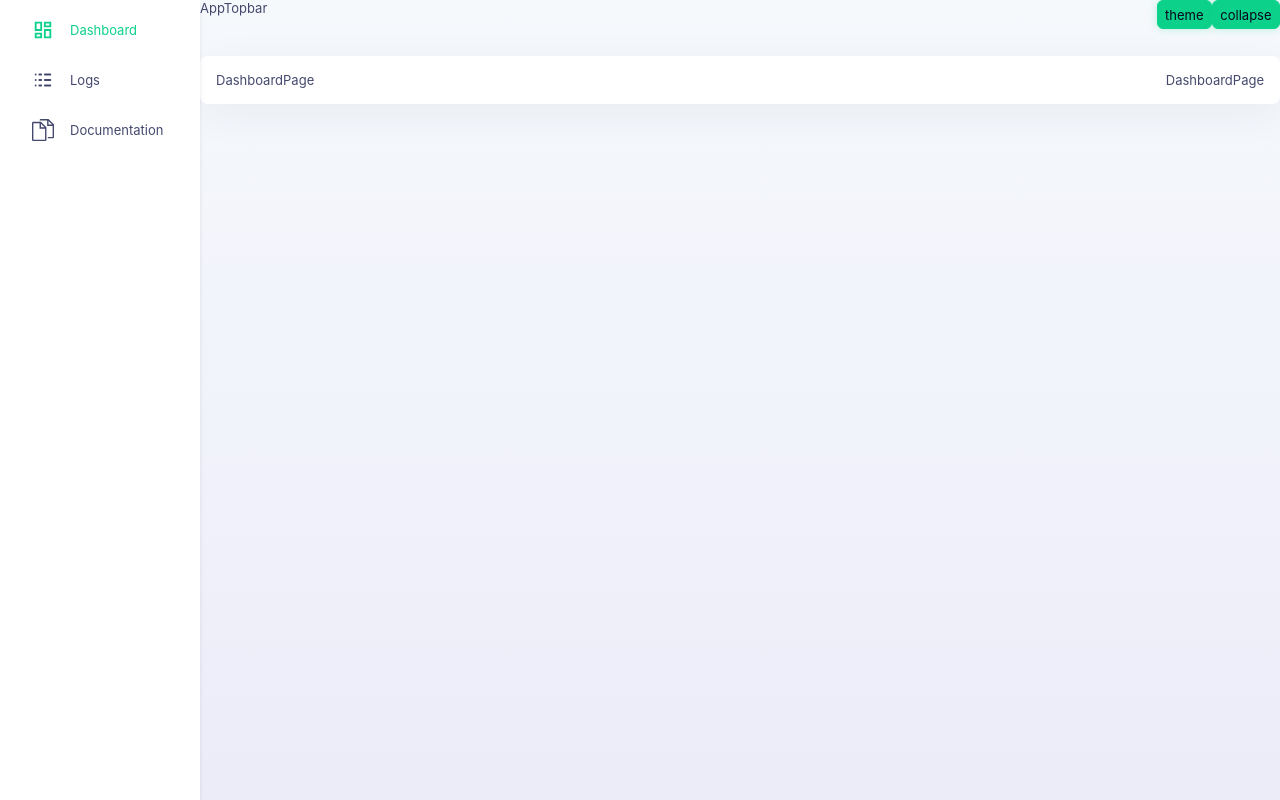
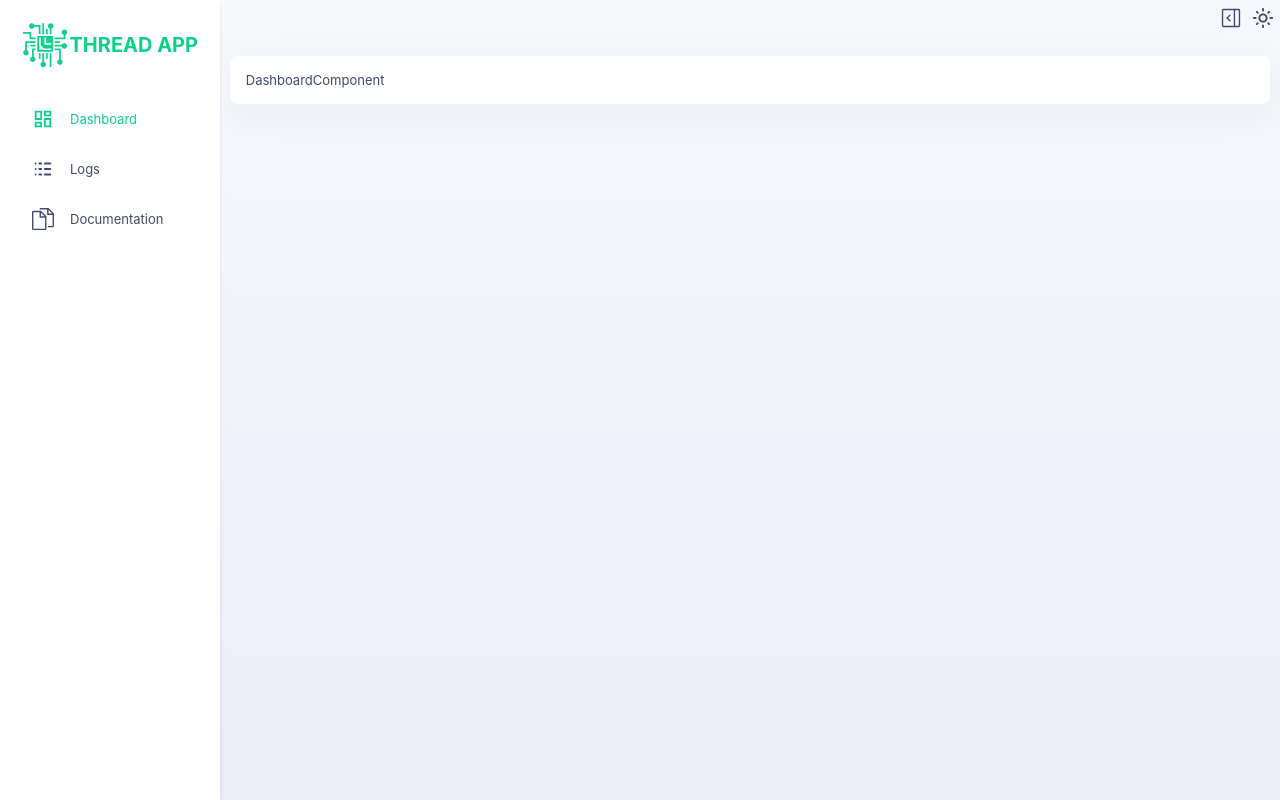
Before and after one commit to numankaf/thread-api-case-study, a React (Vite) app in the folder threadclient/: page /dashboard in a window 1280 px wide. Built offline with nearby package versions, Linux system fonts and the light colour scheme.

Commit message:
refactor: layout adjusted

```diff
--- /dev/null
+++ b/threadclient/src/components/DashboardComponent.tsx
@@ -0,0 +1,5 @@
+const DashboardComponent = () => {
+  return <div>DashboardComponent</div>;
+};
+
+export default DashboardComponent;
--- a/threadclient/src/layout/AppLayout.tsx
+++ b/threadclient/src/layout/AppLayout.tsx
@@ -8,7 +8,7 @@ const AppLayout = () => {
       <AppSidebar></AppSidebar>
       <main className="surface-ground w-full">
         <AppTopbar></AppTopbar>
-        <div className="mt-5">
+        <div className="mt-5 ml-3 mr-3">
           <Outlet></Outlet>
         </div>
       </main>
--- a/threadclient/src/layout/AppSidebar.tsx
+++ b/threadclient/src/layout/AppSidebar.tsx
@@ -1,3 +1,4 @@
+import { GiProcessor } from 'react-icons/gi';
 import { MdOutlineDashboard } from 'react-icons/md';
 import { SlDocs } from 'react-icons/sl';
 import { TbLogs } from 'react-icons/tb';
@@ -13,7 +14,7 @@ const AppSidebar = () => {
       className="shadow-md"
       collapsed={sidebarCollapsed}
       collapsedWidth="80px"
-      width="200px"
+      width="220px"
       backgroundColor="var(--surface-card)"
       rootStyles={{
         height: '100vh',
@@ -21,6 +22,12 @@ const AppSidebar = () => {
         border: '0',
       }}
     >
+      <div className="flex items-center text-primary p-6 w-[220px]">
+        <GiProcessor size={50} />
+        {!sidebarCollapsed && (
+          <span className="font-bold text-[20px]">THREAD APP</span>
+        )}
+      </div>
       <Menu
         rootStyles={{
           padding: '5px',
--- a/threadclient/src/layout/AppTopbar.tsx
+++ b/threadclient/src/layout/AppTopbar.tsx
@@ -1,4 +1,5 @@
-import { Button } from 'primereact/button';
+import { GoSidebarCollapse, GoSidebarExpand } from 'react-icons/go';
+import { MdOutlineDarkMode, MdOutlineLightMode } from 'react-icons/md';
 import { useLayout } from '../hooks/useLayout';
 
 const AppTopbar = () => {
@@ -7,19 +8,30 @@ const AppTopbar = () => {
 
   return (
     <div className="h-[40px]">
-      <div className="flex justify-between">
-        AppTopbar
-        <div>
-          <Button
-            label="theme"
+      <div className="flex justify-end p-2">
+        <div className="flex gap-3">
+          <button
+            className="no-style-button hover:surface-hover rounded-sm"
+            onClick={() => setSidebarCollapsed(!sidebarCollapsed)}
+          >
+            {sidebarCollapsed ? (
+              <GoSidebarCollapse size={22} />
+            ) : (
+              <GoSidebarExpand size={22} />
+            )}
+          </button>
+          <button
+            className="no-style-button hover:surface-hover rounded-sm"
             onClick={() =>
               handleChangeTheme(theme === 'light' ? 'dark' : 'light')
             }
-          ></Button>
-          <Button
-            label="collapse"
-            onClick={() => setSidebarCollapsed(!sidebarCollapsed)}
-          ></Button>
+          >
+            {theme === 'light' ? (
+              <MdOutlineLightMode size={22} />
+            ) : (
+              <MdOutlineDarkMode size={22} />
+            )}
+          </button>
         </div>
       </div>
     </div>
--- a/threadclient/src/pages/DashboardPage.tsx
+++ b/threadclient/src/pages/DashboardPage.tsx
@@ -1,8 +1,9 @@
+import DashboardComponent from '../components/DashboardComponent';
+
 const DashboardPage = () => {
   return (
-    <div className="card w-full flex justify-between">
-      <div>DashboardPage</div>
-      <div>DashboardPage</div>
+    <div className="card w-full">
+      <DashboardComponent></DashboardComponent>
     </div>
   );
 };
--- a/threadclient/src/styles/_layout.css
+++ b/threadclient/src/styles/_layout.css
@@ -0,0 +1,9 @@
+.no-style-button {
+  background: none;
+  color: inherit;
+  border: none;
+  padding: 0;
+  font: inherit;
+  cursor: pointer;
+  outline: inherit;
+}
```
